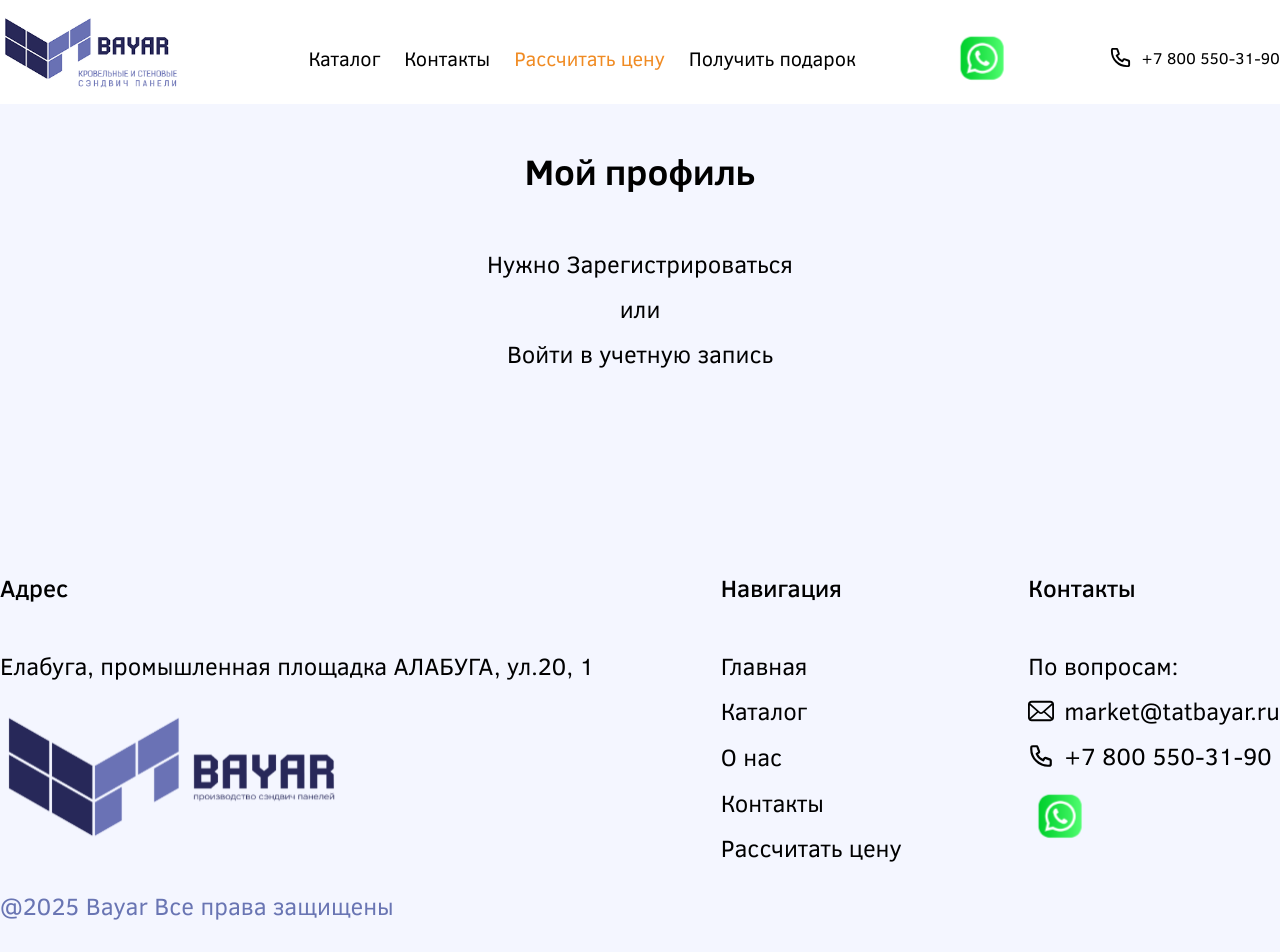
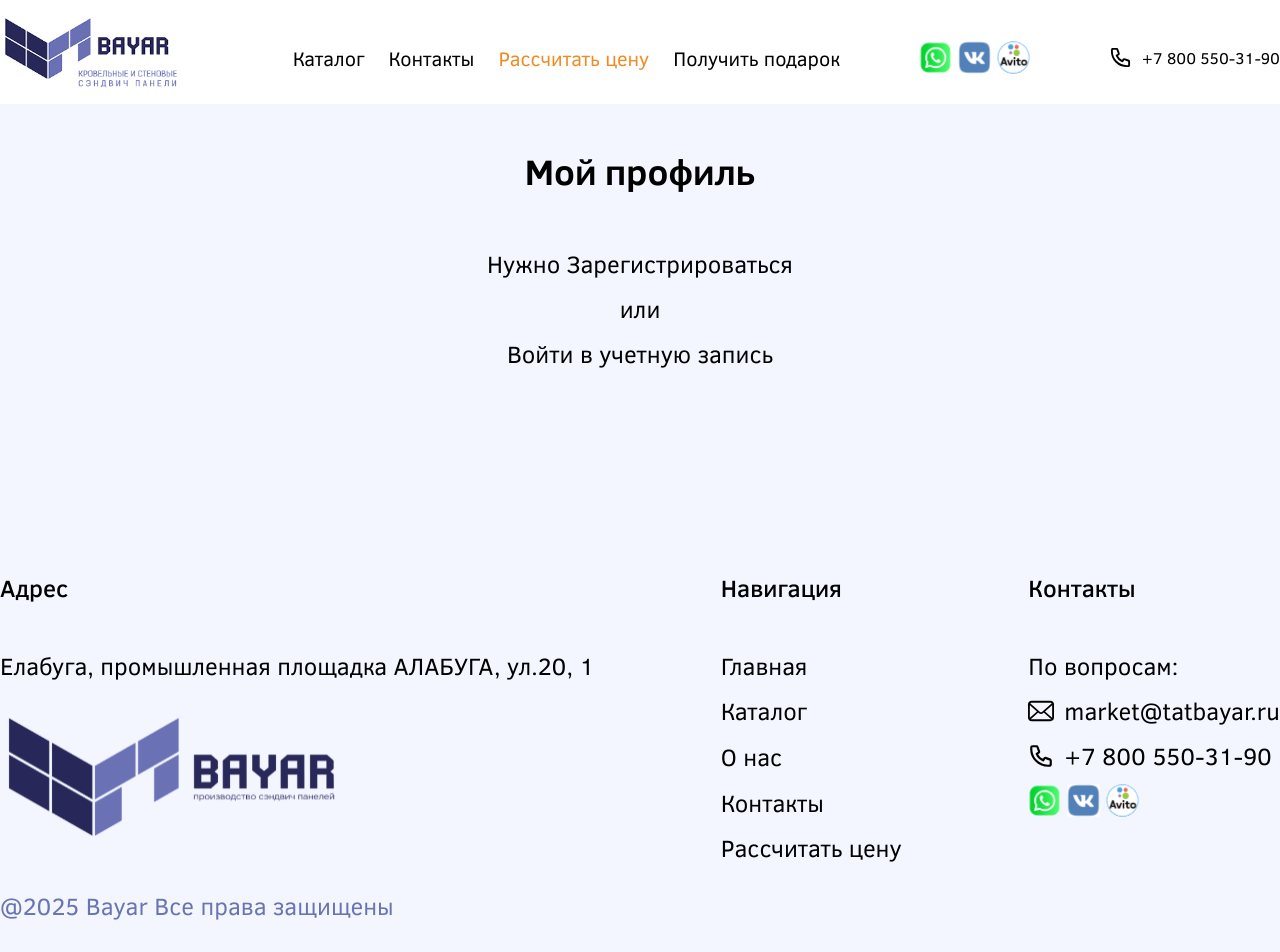
Before and after one commit to timuritodev/bayar-frontend, a Next.js app: page /profile in a window 1280 px wide. Shown: the top 952 px of the page. Built offline with nearby package versions, Linux system fonts and the light colour scheme.

Commit message:
update 2.0

```diff
--- a/src/components/Footer/Footer.tsx
+++ b/src/components/Footer/Footer.tsx
@@ -6,10 +6,13 @@ import { useResize } from "../../hooks/useResize";
 import email from "../../images/email.svg";
 import logo from "../../images/logo_s.svg";
 import phone from "../../images/phone.svg";
+import whatsapp from "../../images/icons/whatsapp.svg";
+import vk from "../../images/icons/vk.svg";
+import avito from "../../images/icons/avito.svg";
 import { useAppDispatch } from "../../services/typeHooks";
 import { Contacts } from '../Contacts/Contacts';
 import styles from "./style.module.scss";
-import { WhatsappButton } from '../WhatsappButton/WhatsappButton';
+import { IconButton } from '../IconButton/IconButton';
 
 const Footer: FC = () => {
   const dispatch = useAppDispatch();
@@ -53,7 +56,32 @@ const Footer: FC = () => {
                 <p className={styles.text}>По вопросам:</p>
                 <Contacts src={email} text="market@tatbayar.ru" f_size="12px" i_size="13px" type="mail" />
                 <Contacts src={phone} text="+7 800 550-31-90" f_size="12px" i_size="13px" type="phone" />
-                <WhatsappButton className={styles.whatsapp} size="small" />
+                <div className={styles.icons}>
+                  <IconButton
+                    icon={whatsapp}
+                    href="https://wa.me/79272499942"
+                    className={styles.whatsapp}
+                    target="_blank"
+                    size="medium"
+                    alt="WhatsApp"
+                  />
+                  <IconButton
+                    icon={vk}
+                    href="https://vk.com/tatbayar"
+                    className={styles.whatsapp}
+                    target="_blank"
+                    size="medium"
+                    alt="VK"
+                  />
+                  <IconButton
+                    icon={avito}
+                    href="https://www.avito.ru/brands/5385ff2b1660104524b6c6278d874d95/all?sellerId=96eb1cebd575daac4645cf4371cd06cc"
+                    className={styles.whatsapp}
+                    target="_blank"
+                    size="medium"
+                    alt="Avito"
+                  />
+                </div>
               </div>
             </div>
           ) : (
@@ -84,7 +112,32 @@ const Footer: FC = () => {
                 <p className={styles.text}>По вопросам:</p>
                 <Contacts src={email} text="market@tatbayar.ru" f_size="24px" i_size="26px" type="mail" />
                 <Contacts src={phone} text="+7 800 550-31-90" f_size="24px" i_size="26px" type="phone" />
-                <WhatsappButton className={styles.whatsapp} />
+                <div className={styles.icons}>
+                  <IconButton
+                    icon={whatsapp}
+                    href="https://wa.me/79272499942"
+                    className={styles.whatsapp}
+                    target="_blank"
+                    size="medium"
+                    alt="WhatsApp"
+                  />
+                  <IconButton
+                    icon={vk}
+                    href="https://vk.com/tatbayar"
+                    className={styles.whatsapp}
+                    target="_blank"
+                    size="medium"
+                    alt="VK"
+                  />
+                  <IconButton
+                    icon={avito}
+                    href="https://www.avito.ru/brands/5385ff2b1660104524b6c6278d874d95/all?sellerId=96eb1cebd575daac4645cf4371cd06cc"
+                    className={styles.whatsapp}
+                    target="_blank"
+                    size="medium"
+                    alt="Avito"
+                  />
+                </div>
               </div>
             </>
           )}
--- a/src/components/Footer/style.module.scss
+++ b/src/components/Footer/style.module.scss
@@ -65,6 +65,12 @@
 	grid-template-columns: 0.75fr 1fr;
 }
 
+.icons {
+	display: flex;
+	align-items: center;
+	gap: 6px;
+}
+
 @media screen and (max-width: 767px) {
 	.footer {
 		padding: 40px 0 64px 0;
--- a/src/components/Header/Header.tsx
+++ b/src/components/Header/Header.tsx
@@ -7,6 +7,9 @@ import email from "../../images/email.svg";
 import logo from "../../images/logo_b.png";
 import phone from "../../images/phone.svg";
 import profile from "../../images/profile.svg";
+import whatsapp from "../../images/icons/whatsapp.svg";
+import avito from "../../images/icons/avito.svg";
+import vk from "../../images/icons/vk.svg";
 import {
   selectUser
 } from "../../services/redux/slices/user/user";
@@ -15,7 +18,7 @@ import { BurgerButton } from "../BurgerButton/BurgerButton";
 // import Search from "../Search/Search";
 import { Contacts } from '../Contacts/Contacts';
 import styles from "./style.module.scss";
-import { WhatsappButton } from '../WhatsappButton/WhatsappButton';
+import { IconButton } from '../IconButton/IconButton';
 
 const Header: FC = () => {
   const user = useAppSelector(selectUser);
@@ -63,7 +66,32 @@ const Header: FC = () => {
         </Link>
         {width < 1023 && (
           <div className={styles.header__burger__container}>
-            <WhatsappButton className={styles.whatsapp} size="small" />
+            <div className={styles.icons}>
+              <IconButton
+                icon={whatsapp}
+                href="https://wa.me/79272499942"
+                className={styles.whatsapp}
+                target="_blank"
+                size="small"
+                alt="WhatsApp"
+              />
+              <IconButton
+                icon={vk}
+                href="https://vk.com/tatbayar"
+                className={styles.whatsapp}
+                target="_blank"
+                size="small"
+                alt="VK"
+              />
+              <IconButton
+                icon={avito}
+                href="https://www.avito.ru/brands/5385ff2b1660104524b6c6278d874d95/all?sellerId=96eb1cebd575daac4645cf4371cd06cc"
+                className={styles.whatsapp}
+                target="_blank"
+                size="small"
+                alt="Avito"
+              />
+            </div>
             <BurgerButton isPopupOpen={isPopupOpen} switchPopup={switchPopup} />
           </div>
         )}
@@ -112,7 +140,32 @@ const Header: FC = () => {
           </div>
         )}
         {width > 1023 && (
-          <WhatsappButton className={styles.whatsapp} />
+          <div className={styles.icons}>
+            <IconButton
+              icon={whatsapp}
+              href="https://wa.me/79272499942"
+              className={styles.whatsapp}
+              target="_blank"
+              size="medium"
+              alt="WhatsApp"
+            />
+            <IconButton
+              icon={vk}
+              href="https://vk.com/tatbayar"
+              className={styles.whatsapp}
+              target="_blank"
+              size="medium"
+              alt="VK"
+            />
+            <IconButton
+              icon={avito}
+              href="https://www.avito.ru/brands/5385ff2b1660104524b6c6278d874d95/all?sellerId=96eb1cebd575daac4645cf4371cd06cc"
+              className={styles.whatsapp}
+              target="_blank"
+              size="medium"
+              alt="Avito"
+            />
+          </div>
         )}
         {width > 1023 && (
           <div className={styles.header__search__container}>
--- a/src/components/Header/style.module.scss
+++ b/src/components/Header/style.module.scss
@@ -175,6 +175,12 @@
 	gap: 10px;
 }
 
+.icons {
+	display: flex;
+	align-self: center;
+	gap: 6px;
+}
+
 @media screen and (max-width: 1023px) {
 	.header__links {
 		display: none;
--- /dev/null
+++ b/src/components/IconButton/IconButton.tsx
@@ -0,0 +1,67 @@
+import { FC } from "react";
+import Image from 'next/image';
+import styles from "./style.module.scss";
+
+export interface IIconButton {
+	icon: string;
+	href?: string;
+	onClick?: () => void;
+	size?: 'small' | 'medium' | 'large';
+	buttonText?: string;
+	className?: string;
+	alt?: string;
+	target?: '_blank' | '_self';
+}
+
+export const IconButton: FC<IIconButton> = ({
+	icon,
+	href,
+	onClick,
+	size = 'medium',
+	buttonText,
+	className,
+	alt = 'Icon',
+	target = '_self',
+}) => {
+	const handleClick = () => {
+		if (onClick) {
+			onClick();
+		} else if (href) {
+			if (target === '_blank') {
+				window.open(href, '_blank');
+			} else {
+				window.location.href = href;
+			}
+		}
+	};
+
+	const getIconSize = () => {
+		switch (size) {
+			case 'medium':
+				return 32;
+			case 'small':
+				return 24;
+			default:
+				return 32;
+		}
+	};
+
+	return (
+		<button
+			className={`${styles.button} ${styles[size]} ${className ? className : ""}`}
+			onClick={handleClick}
+			type="button"
+		>
+			<div className={styles.iconContainer}>
+				<Image
+					src={icon}
+					alt={alt}
+					width={getIconSize()}
+					height={getIconSize()}
+					className={styles.icon}
+				/>
+			</div>
+			{buttonText && <span className={styles.buttonText}>{buttonText}</span>}
+		</button>
+	);
+};
--- a/src/components/WhatsappButton/style.module.scss
+++ b/src/components/IconButton/style.module.scss
@@ -8,7 +8,7 @@
 	align-items: center;
 	justify-content: center;
 	gap: 8px;
-	padding: 8px;
+	padding: 0;
 	&:hover {
 		transform: scale(1.05);
 	}
@@ -25,9 +25,9 @@
 }
 
 .small {
-	.whatsappIcon {
-		width: 32px;
-		height: 32px;
+	.icon {
+		width: 24px;
+		height: 24px;
 	}
 
 	.buttonText {
@@ -36,9 +36,9 @@
 }
 
 .medium {
-	.whatsappIcon {
-		width: 48px;
-		height: 48px;
+	.icon {
+		width: 33px;
+		height: 33px;
 	}
 
 	.buttonText {
@@ -47,7 +47,7 @@
 }
 
 .large {
-	.whatsappIcon {
+	.icon {
 		width: 64px;
 		height: 64px;
 	}
@@ -67,7 +67,7 @@
 
 @media screen and (max-width: 600px) {
 	.small {
-		.whatsappIcon {
+		.icon {
 			width: 28px;
 			height: 28px;
 		}
@@ -78,9 +78,9 @@
 	}
 
 	.medium {
-		.whatsappIcon {
-			width: 40px;
-			height: 40px;
+		.icon {
+			width: 24px;
+			height: 24px;
 		}
 
 		.buttonText {
@@ -89,9 +89,9 @@
 	}
 
 	.large {
-		.whatsappIcon {
-			width: 56px;
-			height: 56px;
+		.icon {
+			width: 32px;
+			height: 32px;
 		}
 
 		.buttonText {
--- a/src/components/WhatsappButton/WhatsappButton.tsx
+++ /dev/null
@@ -1,54 +0,0 @@
-import { FC } from "react";
-import Image from 'next/image';
-import styles from "./style.module.scss";
-import whatsapp from "../../images/icons/whatsapp.svg";
-
-export interface IWhatsappButton {
-  buttonText?: string;
-  size?: 'small' | 'medium' | 'large';
-  phoneNumber?: string;
-  className?: string;
-}
-
-export const WhatsappButton: FC<IWhatsappButton> = ({
-  buttonText,
-  size = 'medium',
-  phoneNumber = '79272499942',
-  className,
-}) => {
-  const handleWhatsAppClick = () => {
-    const message = buttonText ? encodeURIComponent(buttonText) : '';
-    const whatsappUrl = `https://wa.me/${phoneNumber}${message ? `?text=${message}` : ''}`;
-    window.open(whatsappUrl, '_blank');
-  };
-
-  const getIconSize = () => {
-    switch (size) {
-      case 'small':
-        return 32;
-      case 'large':
-        return 64;
-      default:
-        return 48;
-    }
-  };
-
-  return (
-    <button
-      className={`${styles.button} ${styles[size]} ${className ? className : ""}`}
-      onClick={handleWhatsAppClick}
-      type="button"
-    >
-      <div className={styles.iconContainer}>
-        <Image
-          src={whatsapp}
-          alt="WhatsApp"
-          width={getIconSize()}
-          height={getIconSize()}
-          className={styles.whatsappIcon}
-        />
-      </div>
-      {buttonText && <span className={styles.buttonText}>{buttonText}</span>}
-    </button>
-  );
-};
--- a/src/feauters/main-block/ContactsBlock/style.module.scss
+++ b/src/feauters/main-block/ContactsBlock/style.module.scss
@@ -32,6 +32,24 @@
 	margin: 58px 0 0 0;
 }
 
+.titleWithIcons {
+	display: flex;
+	align-items: center;
+	gap: 20px;
+	margin: 0 0 20px 0;
+}
+
+.icons {
+	display: flex;
+	gap: 12px;
+}
+
+.socialIcon {
+	&:hover {
+		transform: scale(1.1);
+	}
+}
+
 @media screen and (max-width: 767px) {
 	.container {
 		max-width: 100%;
```
Also changed, not shown: src/feauters/forms/FeedbackForm/FeedbackForm.tsx (+7 -3 lines), src/feauters/main-block/ContactsBlock/ContactsBlock.tsx (+58 -1 lines), src/images/icons/avito.svg (added), src/images/icons/vk.svg (added).
